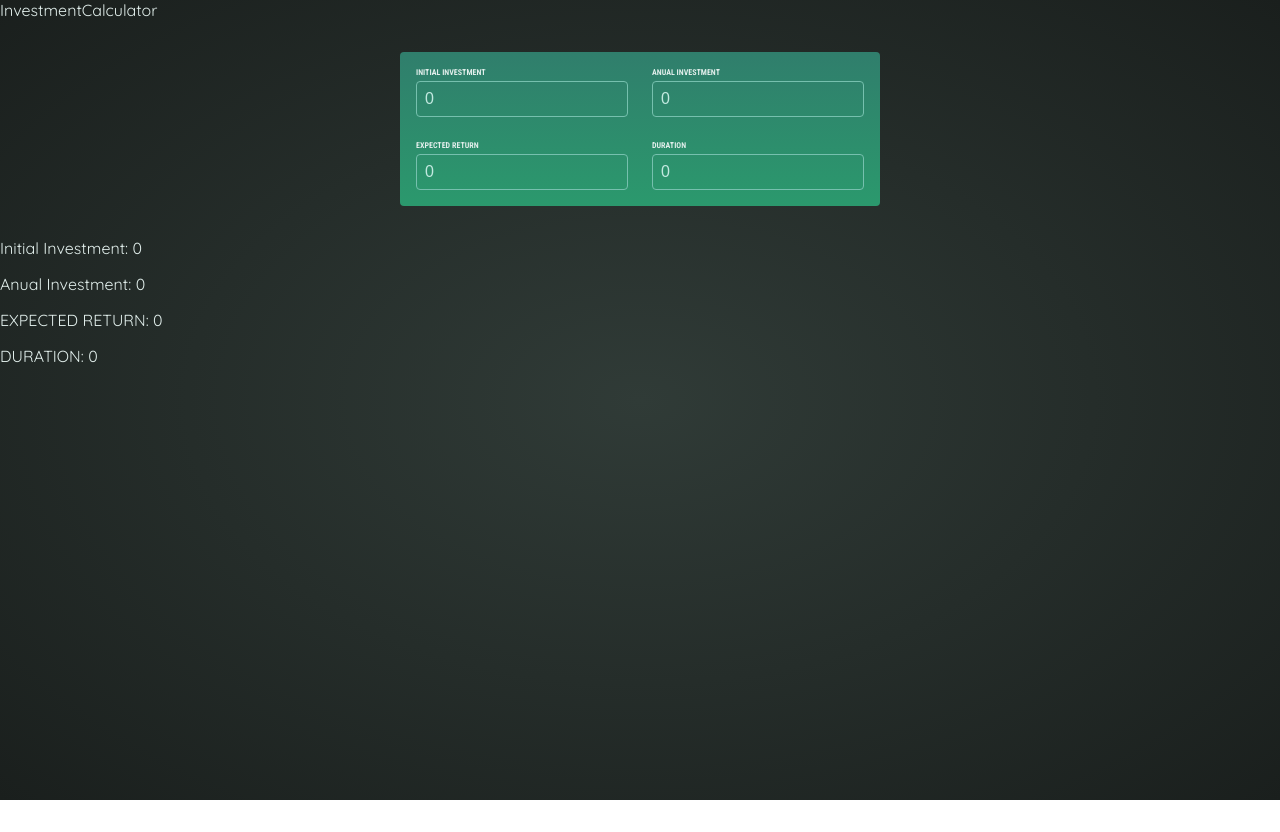
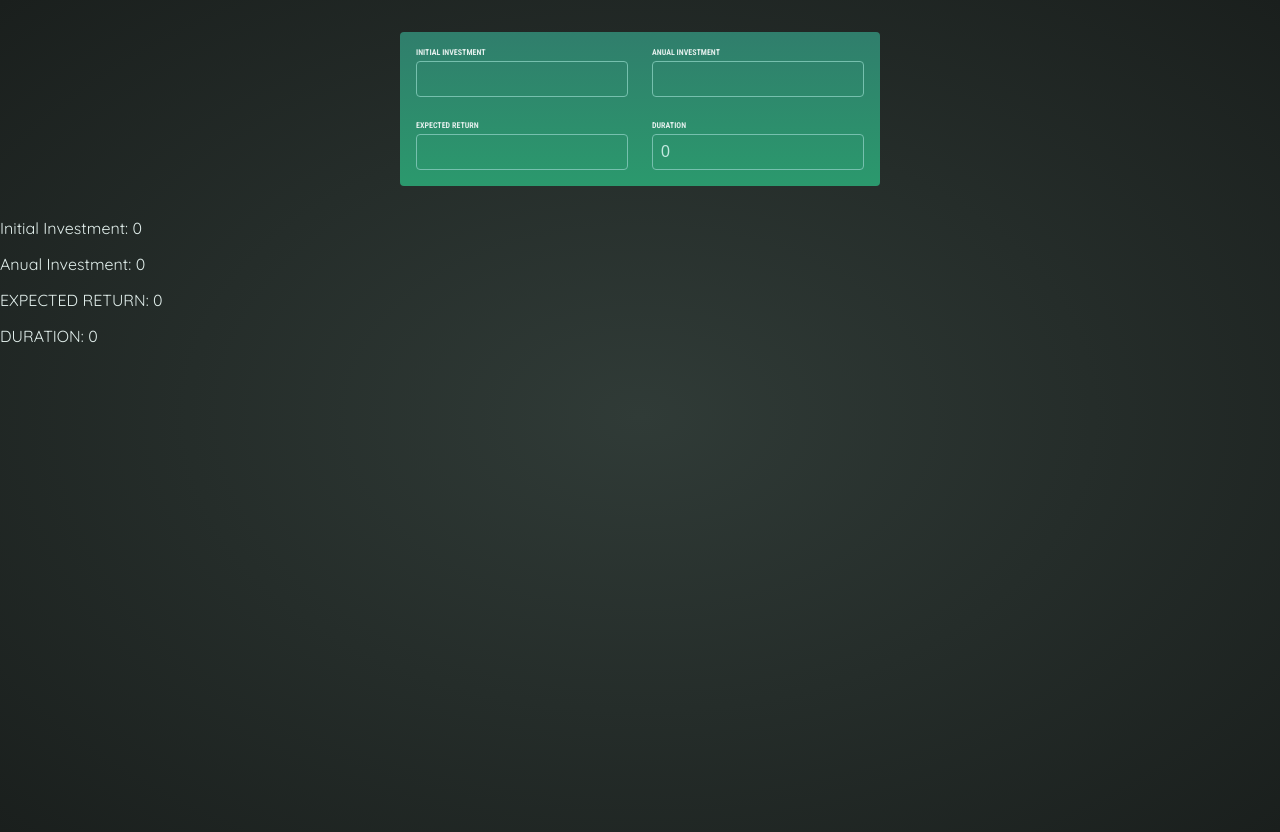
Before and after one commit to alexanderivanov2/react-essentials-investment-calculator, a React (Vite) app: page / in a window 1280 px wide. Before the commit the page ends 800 px from the top, so only its background shows below. Built offline with nearby package versions, Linux system fonts and the light colour scheme.

Commit message:
get calculateInvestmentResults

```diff
--- a/src/components/InvestmentCalculator.jsx
+++ b/src/components/InvestmentCalculator.jsx
@@ -1,47 +1,35 @@
 import React, { useState } from 'react'
+import InvestmentForm from './InvestmentForm';
+import { calculateInvestmentResults } from '../util/investment';
 
 function InvestmentCalculator() {
     const [investmentData, setInvestmentData] = useState({
-        initial_investment: 0,
-        annual_investment: 0,
-        expected_return: 0,
+        initialInvestment: 0,
+        annualInvestment: 0,
+        expectedReturn: 0,
         duration: 0,
     });
 
-    const handleInputChange = (e, inputName) => {
-        const value = Number(e.target.value)
+    const investmentResults = calculateInvestmentResults(investmentData)
+    console.dir(investmentResults)
+    const handleInvestmentDataChange = (inputName, value) => {
         setInvestmentData(prevInvestmentData => ({
             ...prevInvestmentData,
-            [inputName]: value >= 0 ? value : 0
-        }))
+            [inputName]: value
+        }));
     }
 
     return (
-        <div>InvestmentCalculator
-            <div id="user-input">
-                <div className="input-group">
-                    <div>
-                        <label htmlFor="">Initial Investment</label>
-                        <input type="number" value={investmentData.initial_investment} onChange={(e) => handleInputChange(e, 'initial_investment')}/>
-                    </div>
-                    <div>
-                        <label htmlFor="">Anual Investment</label>
-                        <input type="number" value={investmentData.annual_investment} onChange={(e) => handleInputChange(e, 'annual_investment')}/>
-                    </div>
-                    <div>
-                        <label htmlFor="">Expected Return</label>
-                        <input type="number" value={investmentData.expected_return} onChange={(e) => handleInputChange(e, 'expected_return')}/>
-                    </div>
-                    <div>
-                        <label htmlFor="">Duration</label>
-                        <input type="number" value={investmentData.duration} onChange={(e) => handleInputChange(e, 'duration')}/>
-                    </div>
-                </div>
-            </div>
+        <div>
+            <InvestmentForm investmentData={investmentData} handleInvestmentDataChange={handleInvestmentDataChange}/>
 
-            <p>Initial Investment: { investmentData.initial_investment }</p>
-            <p>Anual Investment: { investmentData.annual_investment }</p>
-            <p>EXPECTED RETURN: { investmentData.expected_return }</p>
+
+
+
+
+            <p>Initial Investment: { investmentData.initialInvestment }</p>
+            <p>Anual Investment: { investmentData.annualInvestment }</p>
+            <p>EXPECTED RETURN: { investmentData.expectedReturn }</p>
             <p>DURATION: { investmentData.duration}</p>
         </div>
     )
```
